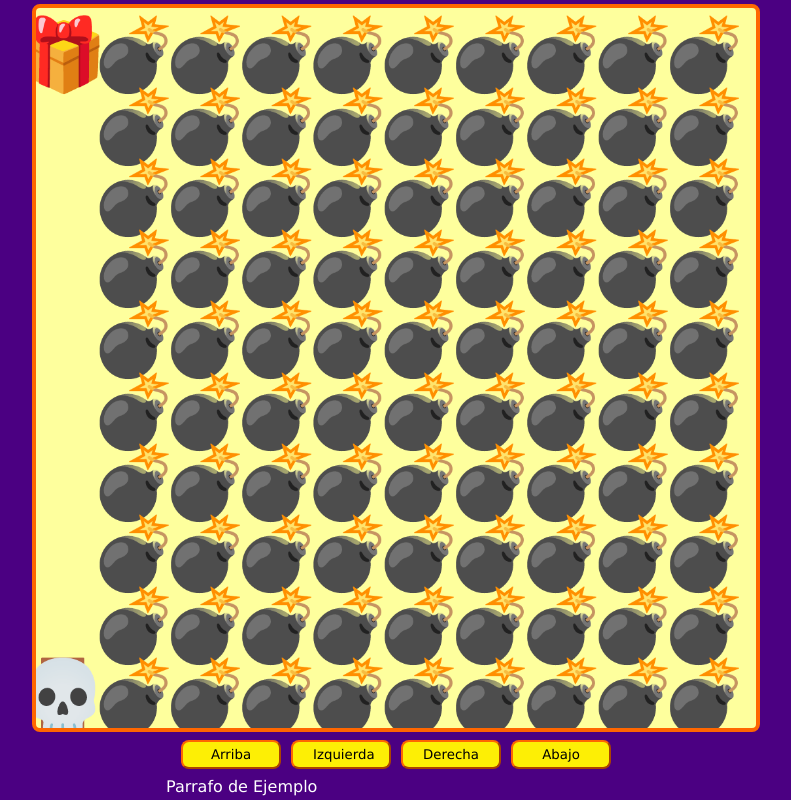
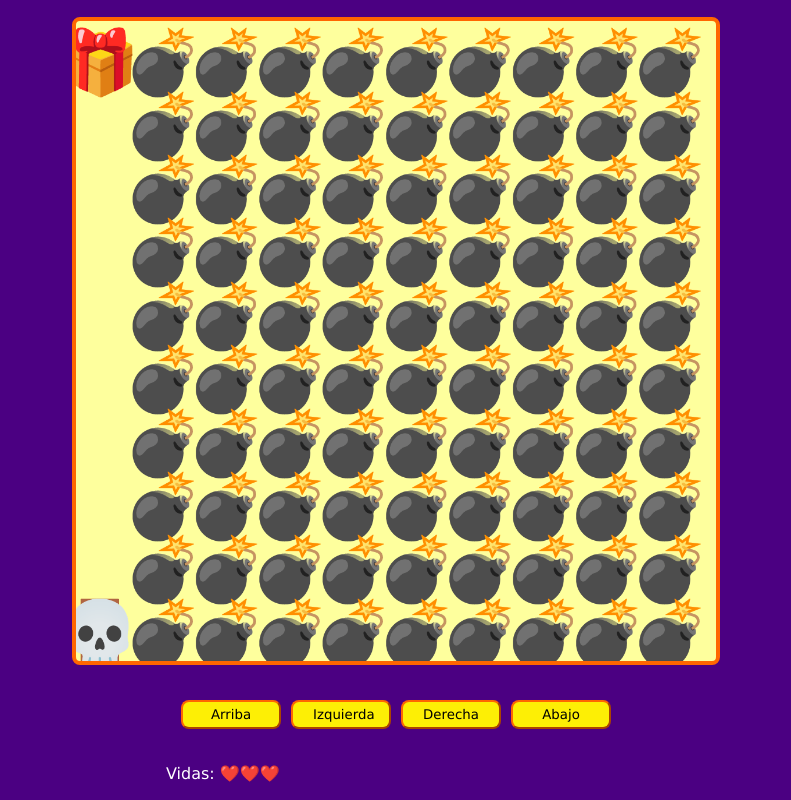
Before and after one commit to jordiaz87/videogames, a plain HTML site: page index.html in a window 1280 px wide. Shown: the whole page, without its empty margins (244-1035 px from the left). Drawn offline with Linux system fonts and the light colour scheme.

Commit message:
Sistema de vidas y corazones

```diff
--- a/game.js
+++ b/game.js
@@ -7,6 +7,7 @@ const btnUp = document.querySelector('#up');
 const btnLeft = document.querySelector('#left');
 const btnRight = document.querySelector('#right');
 const btnDown = document.querySelector('#down');
+const spanLives = document.querySelector('#lives');
 
 let canvasSize;
 let elementsSize;
@@ -30,9 +31,9 @@ window.addEventListener('resize', setCanvasSize);
 
 function setCanvasSize() {
     if (window.innerHeight > window.innerWidth) {
-        canvasSize = window.innerWidth * 0.9;
+        canvasSize = window.innerWidth * 0.8;
     } else {
-        canvasSize = window.innerHeight * 0.9;
+        canvasSize = window.innerHeight * 0.8;
     }
     canvas.setAttribute('width', canvasSize);
     canvas.setAttribute('height', canvasSize);
@@ -54,6 +55,8 @@ function startGame() {
     const mapRows = map.trim().split('\n');
     const mapRowCols = mapRows.map(row => row.trim().split(''));
     console.log({map, mapRows, mapRowCols});
+
+    showLives();
 
     enemyPositions = [];
     game.clearRect(0,0, canvasSize, canvasSize);
@@ -122,6 +125,8 @@ function levelFail() {
 
     lives--;
 
+
+
     console.log(lives);
     if (lives <= 0) {
         level = 0;
@@ -136,6 +141,13 @@ function levelFail() {
 
 function gameWin() {
    console.log('terminaste el juego')
+}
+
+function showLives() {
+    const heartArrays = Array(lives).fill(emojis['HEART']);
+    // console.log(heartArrays);
+    spanLives.innerHTML = "";
+    heartArrays.forEach(heart => spanLives.append(heart));
 }
 
 btnUp.addEventListener('click', moveUp);
--- a/index.html
+++ b/index.html
@@ -22,7 +22,7 @@
 
         <div class="messages">
             <!-- Pendiente -->
-            <p>Parrafo de Ejemplo</p>
+            <p>Vidas: <span id="lives"></span></p>
         </div>
     </div>
 
--- a/maps.js
+++ b/maps.js
@@ -12,6 +12,7 @@ const emojis = {
     'BOMB_COLLISION': '🔥',
     'GAME_OVER': '👎',
     'WIN': '🏆',
+    'HEART': '❤️',
   };
 
   const maps = [];
```
